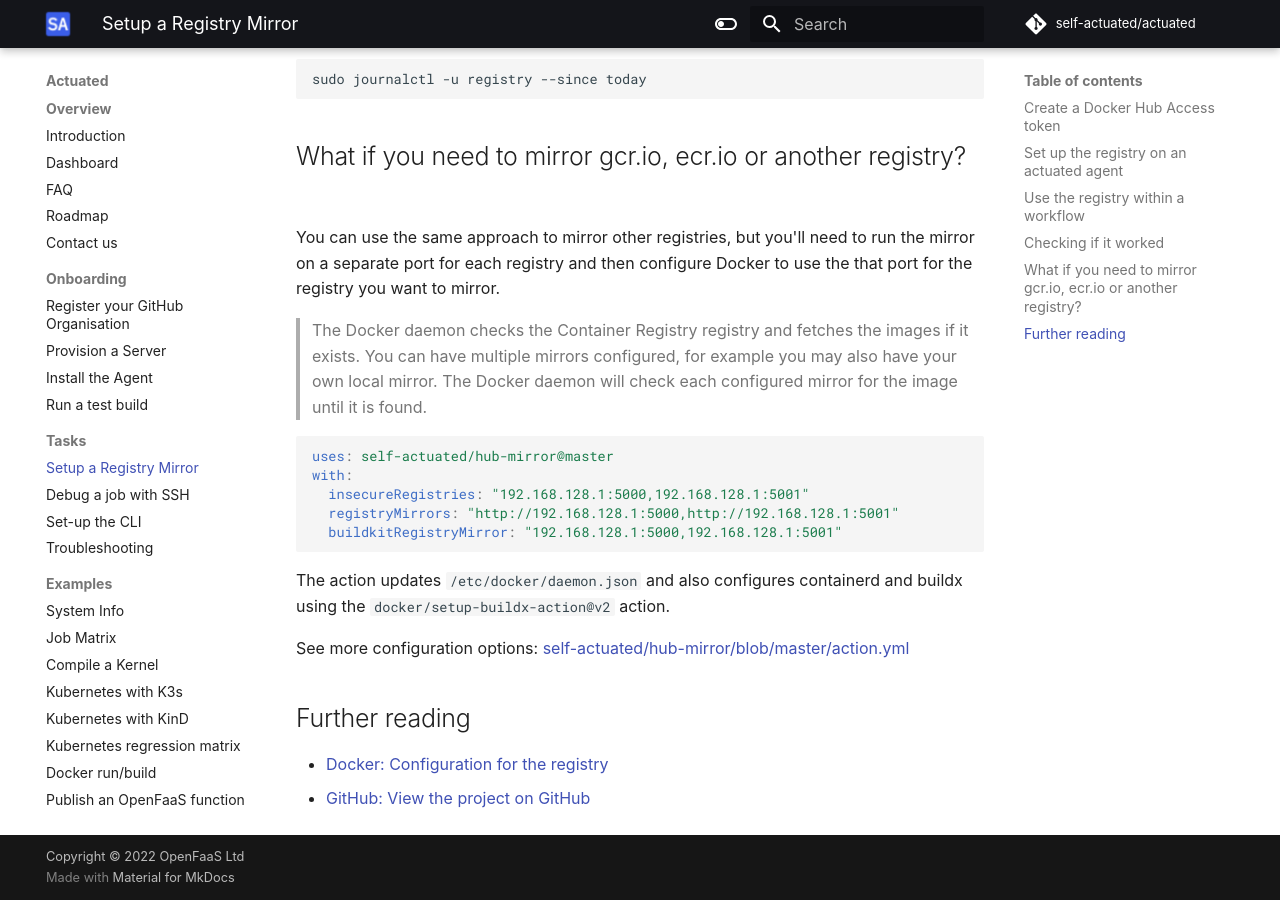
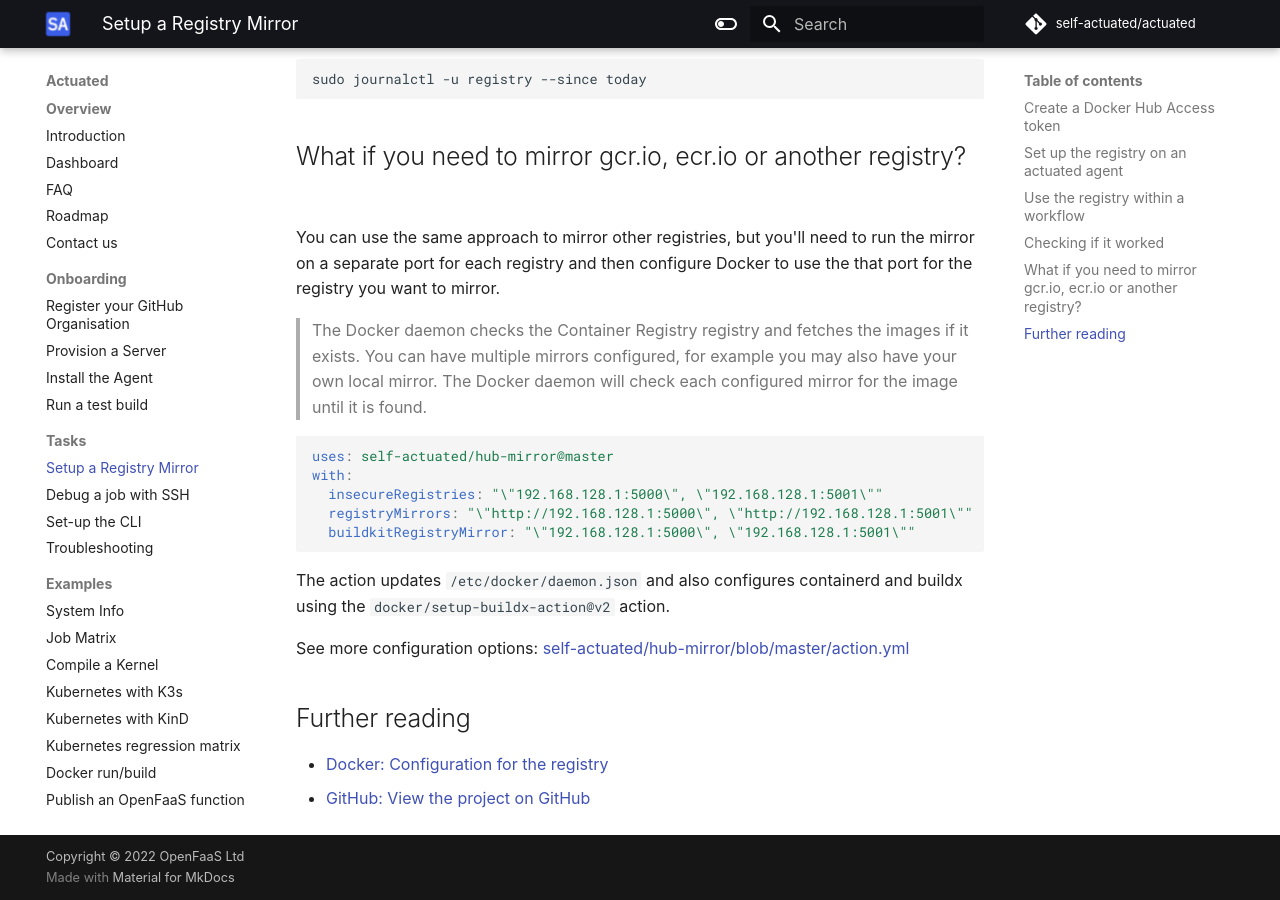
Before and after one commit to welteki/docs.actuated.dev, an MkDocs documentation site: the page built from docs/tasks/registry-mirror.md, in a window 1280 px wide and 900 px high, scrolled down 4369 px. Built offline with MkDocs 1.6.1 and Material for MkDocs 9.7.7, drawn with Linux system fonts in a browser that asks for light colours; some web fonts are replaced.

Commit message:
Switch to double escaping
Signed-off-by: Alex Ellis (OpenFaaS Ltd) <alexellis2@gmail.com>

````diff
--- a/docs/tasks/registry-mirror.md
+++ b/docs/tasks/registry-mirror.md
@@ -188,9 +188,9 @@
 ```yaml
 uses: self-actuated/hub-mirror@master
 with:
-  insecureRegistries: "192.168.128.1:5000,192.168.128.1:5001"
-  registryMirrors: "http://192.168.128.1:5000,http://192.168.128.1:5001"
-  buildkitRegistryMirror: "192.168.128.1:5000,192.168.128.1:5001"
+  insecureRegistries: "\"192.168.128.1:5000\", \"192.168.128.1:5001\""
+  registryMirrors: "\"http://192.168.128.1:5000\", \"http://192.168.128.1:5001\""
+  buildkitRegistryMirror: "\"192.168.128.1:5000\", \"192.168.128.1:5001\""
 ```
 
 The action updates `/etc/docker/daemon.json` and also configures containerd and buildx using the `docker/setup-buildx-action@v2` action.
````
